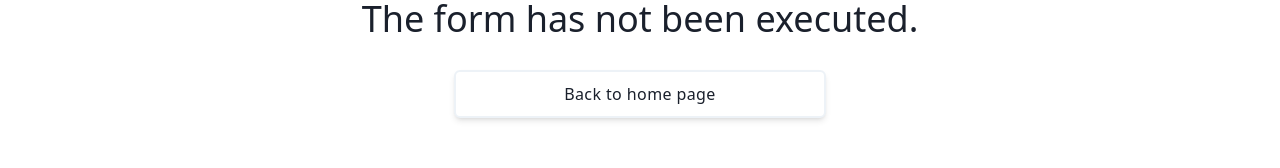
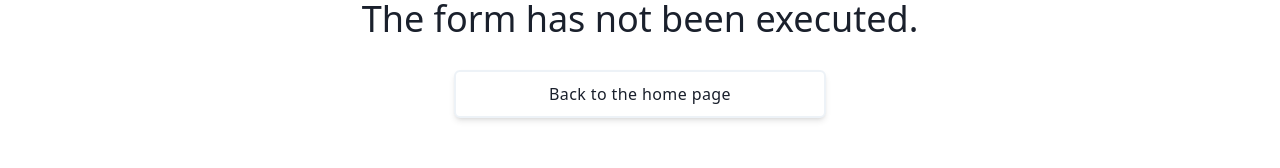
Before and after one commit to timeturnback/efitness-meal-plan, a Next.js app: page /calculate-now in a window 1280 px wide. Shown: the part 345-513 px from the top of the page. Built offline with nearby package versions, Linux system fonts and the light colour scheme.

Commit message:
add button 'Back to the home page'

```diff
--- a/src/pages/calculate-now.tsx
+++ b/src/pages/calculate-now.tsx
@@ -36,6 +36,9 @@ const ActiveForm = () => {
           </Link>
         ))}
       </div>
+      <div className="w-1/3 py-10">
+        <SimpleButton label="Back to the home page" to="/" />
+      </div>
     </div>
   );
 };
@@ -48,7 +51,7 @@ const FormError = () => {
       </h2>
       <div className="flex w-full justify-center pt-6">
         <div className="w-8/12">
-          <SimpleButton label="Back to home page" to="/" />
+          <SimpleButton label="Back to the home page" to="/" />
         </div>
       </div>
     </div>
```
